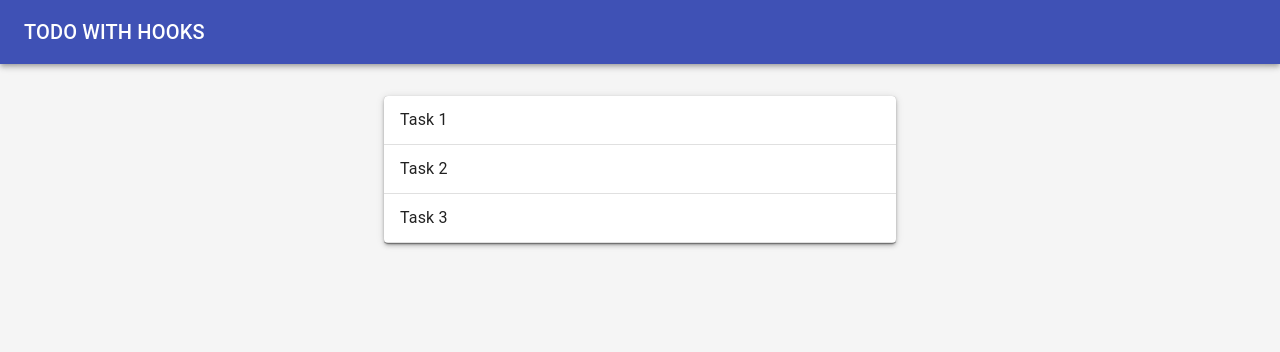
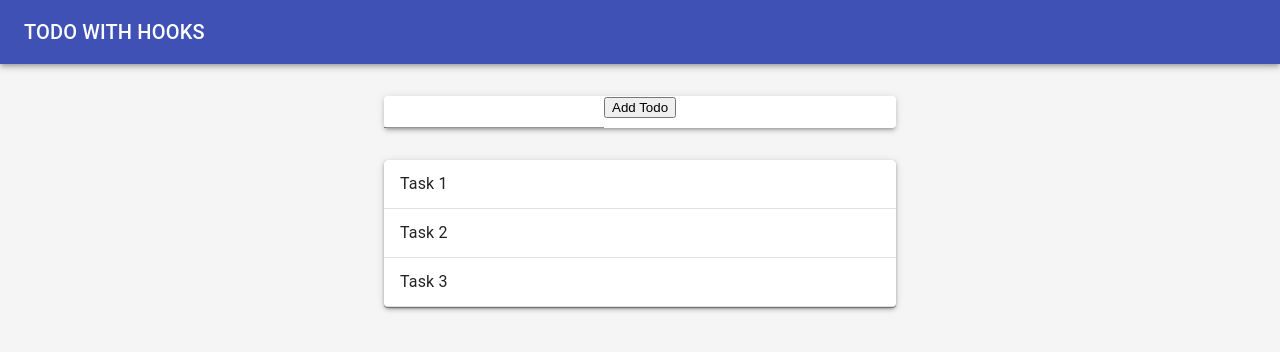
Before and after one commit to mAbadsa/todo-app-react-hooks, a React (Create React App) app: page / in a window 1280 px wide. Shown: the top 352 px of the page. Built offline with nearby package versions, Linux system fonts and the light colour scheme.

Commit message:
Add TodoForm Component and AddTodo Function

```diff
--- a/src/TodoApp.js
+++ b/src/TodoApp.js
@@ -5,7 +5,8 @@ import AppBar from "@material-ui/core/AppBar";
 import Toolbar from "@material-ui/core/Toolbar";
 import Typography from "@material-ui/core/Typography";
 
-import TodoList from './TodoList';
+import TodoList from "./TodoList";
+import TodoForm from "./TodoForm";
 
 function TodoApp() {
   const initialTodos = [
@@ -14,6 +15,9 @@ function TodoApp() {
     { id: 3, task: "Task 3", completed: true },
   ];
   const [todos, setTodo] = useState(initialTodos);
+  const addTodo = (newTodo) => {
+    setTodo([...todos, { id: 4, task: newTodo, completed: false }]);
+  };
   return (
     <Paper
       style={{
@@ -31,7 +35,8 @@ function TodoApp() {
           </Typography>
         </Toolbar>
       </AppBar>
-      <TodoList todos={todos}/>
+      <TodoForm addTodo={addTodo}/>
+      <TodoList todos={todos} />
     </Paper>
   );
 }
--- /dev/null
+++ b/src/TodoForm.js
@@ -0,0 +1,30 @@
+import React from "react";
+
+import Paper from "@material-ui/core/Paper";
+import List from "@material-ui/core/List";
+import ListItem from "@material-ui/core/ListItem";
+import ListItemText from "@material-ui/core/ListItemText";
+import Divider from "@material-ui/core/Divider";
+import TextField from "@material-ui/core/TextField";
+
+import useInputState from "./hooks/useInputState";
+
+function TodoForm({ addTodo }) {
+  const [value, setValue, reset] = useInputState("");
+  return (
+    <Paper elevation={3} style={{ width: "40%", margin: "2rem auto" }}>
+      <form
+        onSubmit={(e) => {
+          e.preventDefault();
+          addTodo(value);
+          reset();
+        }}
+      >
+        <TextField value={value} onChange={setValue} />
+        <button type="submit">Add Todo</button>
+      </form>
+    </Paper>
+  );
+}
+
+export default TodoForm;
--- a/src/hooks/useInputState.js
+++ b/src/hooks/useInputState.js
@@ -5,9 +5,6 @@ function useInputState (initialValue = "") {
     function inputState(e) {
         setState(e.target.value);
     }
-    // function handleChange (e) {
-    //     setState(e.target.value);
-    // }
 
     function reset () {
         setState('');
```
